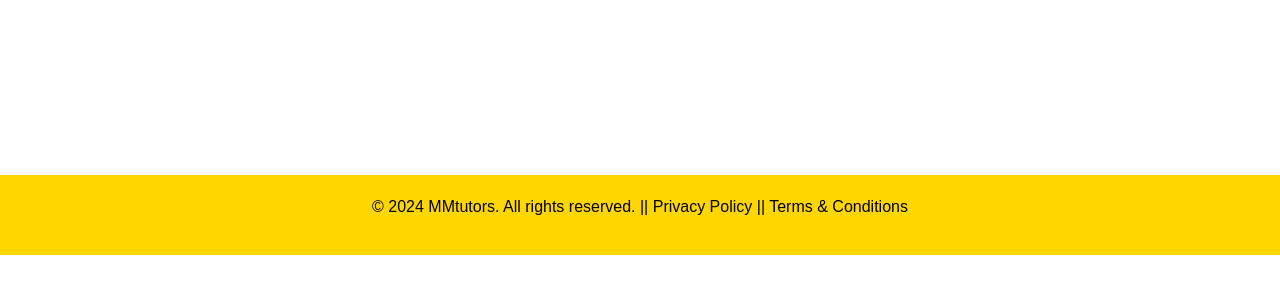
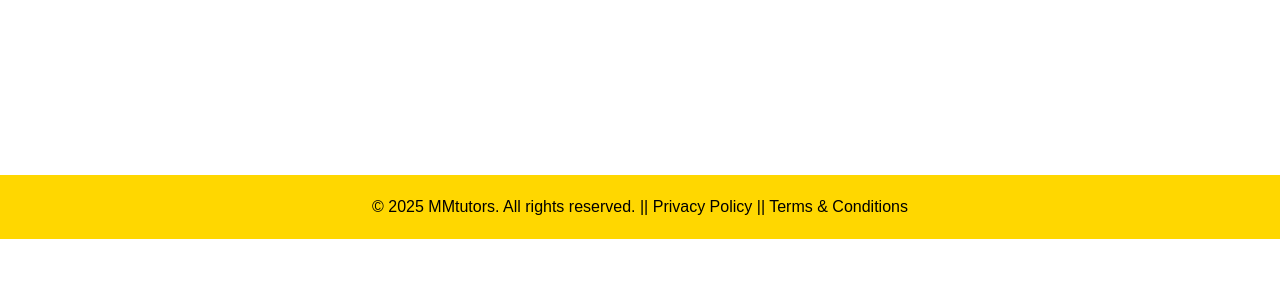
Before and after one commit to pirsondu/mmtutors_website, a Django app: page /apps in a window 1280 px wide. Shown: the part 219-519 px from the top of the page. Run offline with Django 5.2, Linux system fonts and the light colour scheme; data that the repository does not hold is empty; some libraries are stand-ins or nearby versions.

Commit message:
read more and footer - issue fixing

```diff
--- a/website/static/css/styles.css
+++ b/website/static/css/styles.css
@@ -117,7 +117,7 @@ body {
 
 footer {
     background: #FFD700;
-    color: white;
+    color: #000;
     padding: 20px 0;
     text-align: center;
 }
--- a/website/templates/base/layout.html
+++ b/website/templates/base/layout.html
@@ -145,11 +145,9 @@
     <main>{% block body %} {% endblock %}</main>
     <footer>
       <div class="container">
-        <p style="color:black">
-          &copy; 2024 MMtutors. All rights reserved. ||
+          &copy; 2025 MMtutors. All rights reserved. ||
           <a href="{% url 'privacy' %}" aria-label="Privacy Policy" style="color:black;">Privacy Policy</a> ||
           <a href="{% url 'tutor_terms' %}" aria-label="Terms & Conditions" style="color:black;">Terms & Conditions</a>
-        </p>
       </div>
     </footer>
     <script src="{% static 'js/jquery-3.5.1.slim.min.js' %}"></script>
--- a/website/templates/components/blog.html
+++ b/website/templates/components/blog.html
@@ -8,7 +8,9 @@
     <div class="card-body">
       <h5 class="card-title">{{ post.title }}</h5>
       <p class="card-text excerpt-paragraph">{{ post.excerpt }}</p>
-      <a href="/blog/{{post.slug}}" aria-label="Read more about {{ post.title }}" class="btn btn-primary">Read More</a>
+      <a href="/blog/{{post.slug}}" aria-label="Read more about {{ post.title }}" class="btn btn-primary">
+        Read More <span class="sr-only">about {{ post.title }}</span>
+      </a>
     </div>
   </div>
 </div>
```
